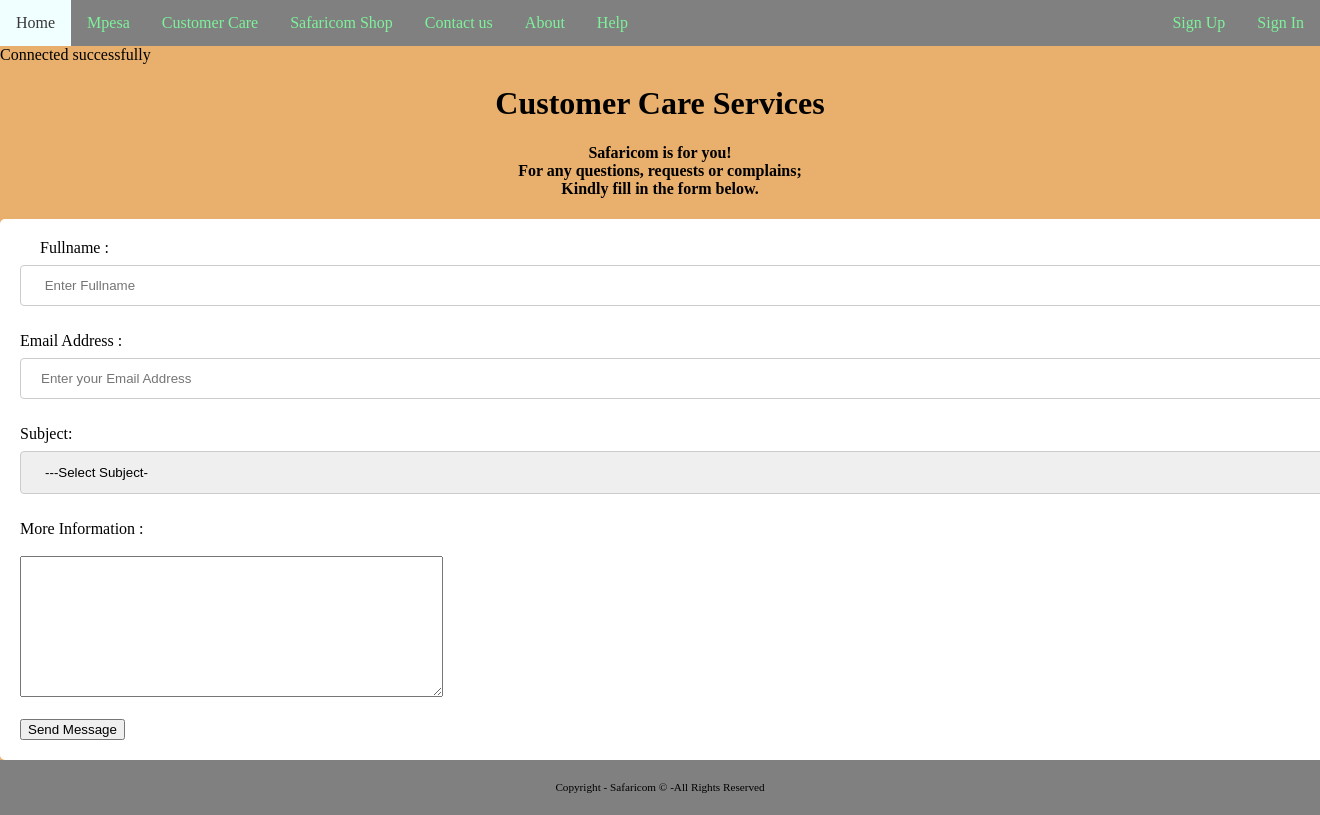
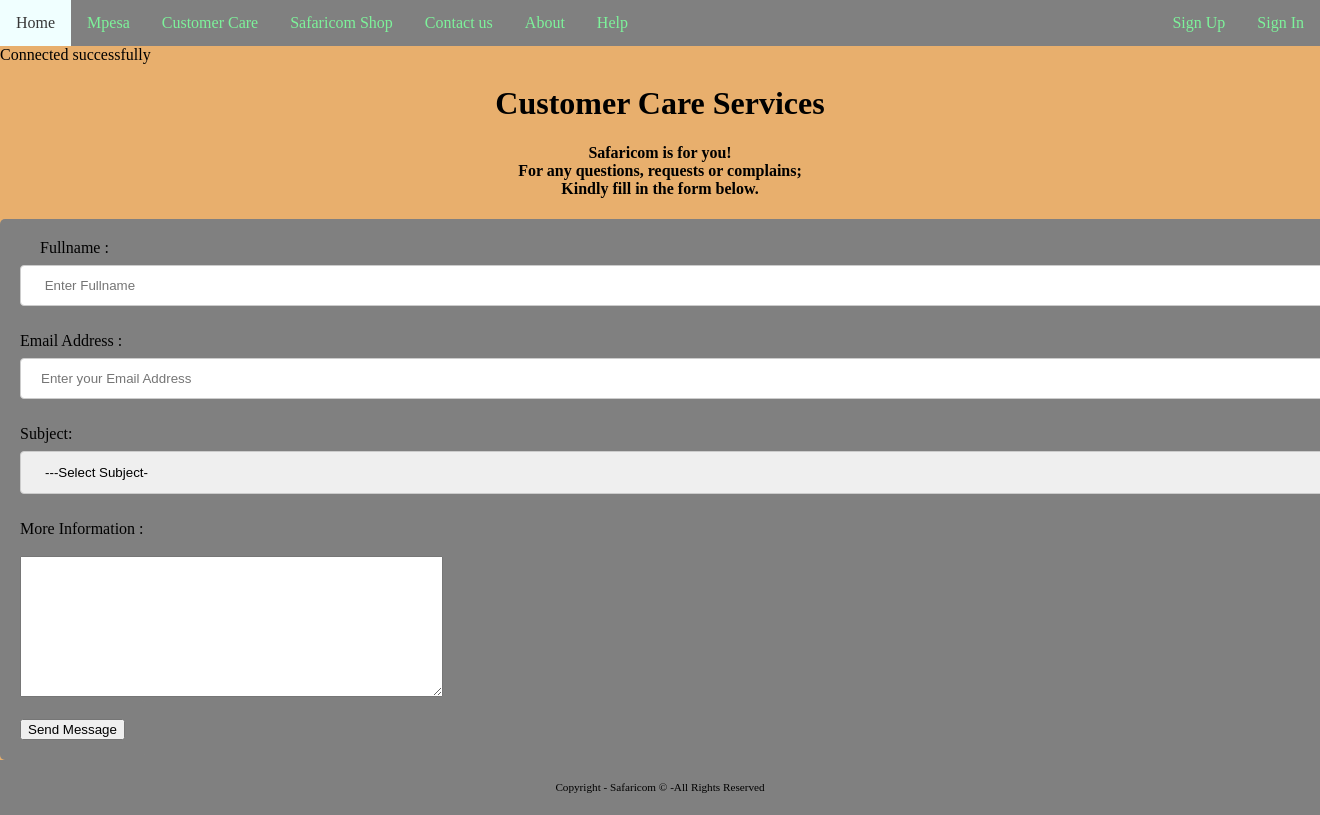
Before and after one commit to mbotejoy/Safaricom-website, a PHP site: the page made by Customer Care.php in a window 1320 px wide; the page is wider, and only the part inside the window is pictured. Run offline with PHP 8.4, Linux system fonts and the light colour scheme.

Commit message:
Changed colour for form background

```diff
--- a/CSS/style.css
+++ b/CSS/style.css
@@ -48,7 +48,7 @@
 
     width: 100%;
     padding: 20px;
-    background-color: #fff;
+    background-color: grey;
     border-radius: 5px;
     box-shadow: grey;
     margin :left;
```
